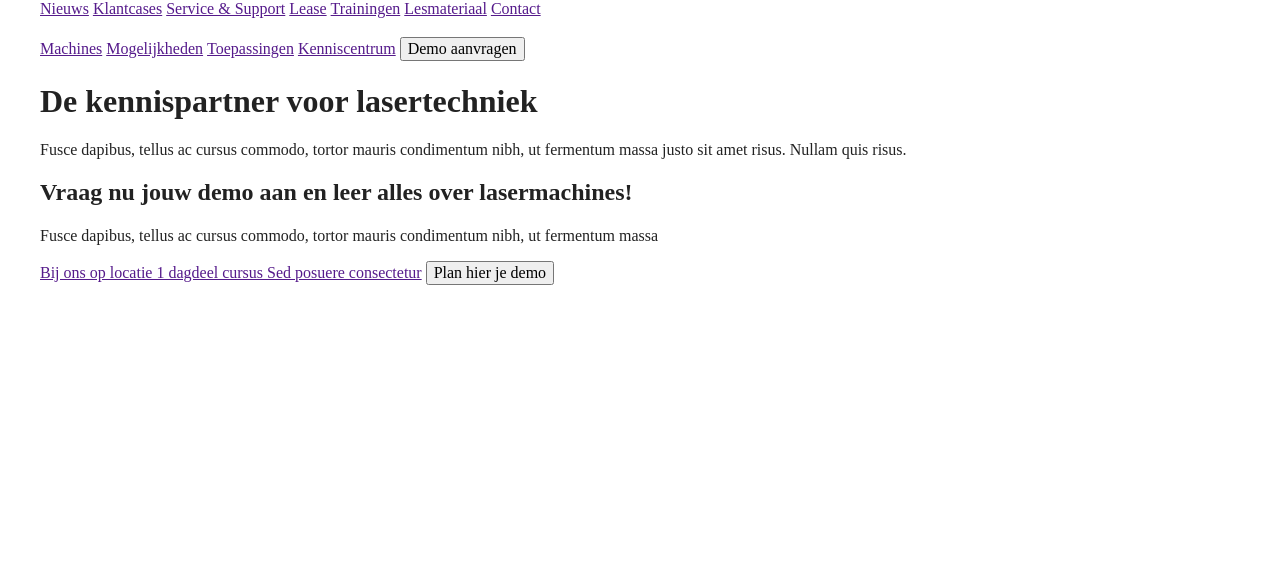
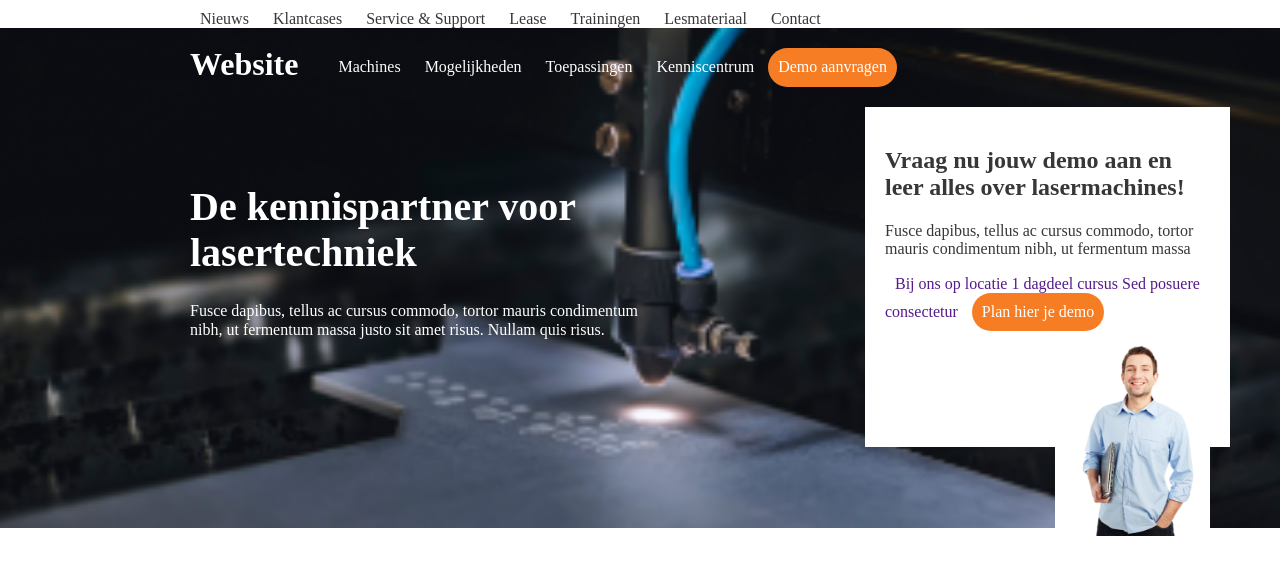
Before and after one commit to SterreVriens/Every-day-opdracht, a website built with Parcel: page index.html in a window 1280 px wide. Built offline with nearby package versions, Linux system fonts and the light colour scheme; a web font is replaced by a local one.

Commit message:
Nav styling

```diff
--- a/css/font.css
+++ b/css/font.css
@@ -9,5 +9,6 @@ p{
 }
 a, button, li{
 	font-family: 'Baloo Thambi 2' ,  Medium;
-
+	text-decoration: none;
+    padding: 10px;
 }
--- a/css/main.css
+++ b/css/main.css
@@ -88,7 +88,56 @@ textarea {
    ========================================================================== */
 
    /*==header==*/
+    /*=Nav-top=*/
+    .nav-top{
+      padding-top: 10px
+    }
+    .nav-top a{
+      color: #373737;
 
+    }
+   /*=Hero=*/
+    .hero{
+      background-image: url("../img/hero.png");
+      background-repeat: no-repeat;
+      background-size: cover;
+      color: #ffff;
+      height: 500px;
+    }
+    nav{
+      padding-top: 20px;
+      padding-bottom: 20px
+    }
+    nav .logo h1{
+      float: left;
+      margin-top: -2px;
+      margin-right: 30px;
+    }
+    nav a{
+      padding-top: 22px;
+      color: #ffff;
+    }
+
+    .left{
+      padding-top: 50px;
+      width: 50%;
+      height: 400px;
+      float: left;
+    }
+    .left h1{
+      font-size: 2.5em;
+    }
+    .right{
+      margin-left: 75%;
+      margin-right: -140px;
+      height: 300px;
+      padding: 20px;
+      background-color: #ffff;
+      color: #373737;
+    }
+    .right img{
+      float: right;
+    }
 
 
 /* ==========================================================================
@@ -96,8 +145,16 @@ textarea {
    ========================================================================== */
 
    .container{
-    width: 1200px;
+    width: 900px;
     margin: 0 auto;
+   }
+
+   button{
+    background-color:#F77D25;
+    color: #ffff;
+    border-style: none;
+    border-radius: 20px ;
+
    }
 
 /*
--- a/index.html
+++ b/index.html
@@ -44,7 +44,7 @@
   <div class="hero">
     <div class="container">
       <nav>
-        <div class="logo"><img src="" alt=""></div>
+        <div class="logo"><h1>Website</h1></div>
         <div class="nav-right">
           <a href="">Machines</a>
           <a class="arrow" href="">Mogelijkheden</a>
@@ -67,7 +67,7 @@
            1 dagdeel cursus
          Sed posuere consectetur</a>
          <button>Plan hier je demo</button>
-         <img src="" alt="">
+         <img src="img/person.png" alt="person">
        </div>
      </div>
    </div>
```
Also changed, not shown: img/hero.png (added), img/person.PNG (added), img/printer.PNG (added), img/shutterstock_-1.png (added), img/shutterstock_-2.png (added).
